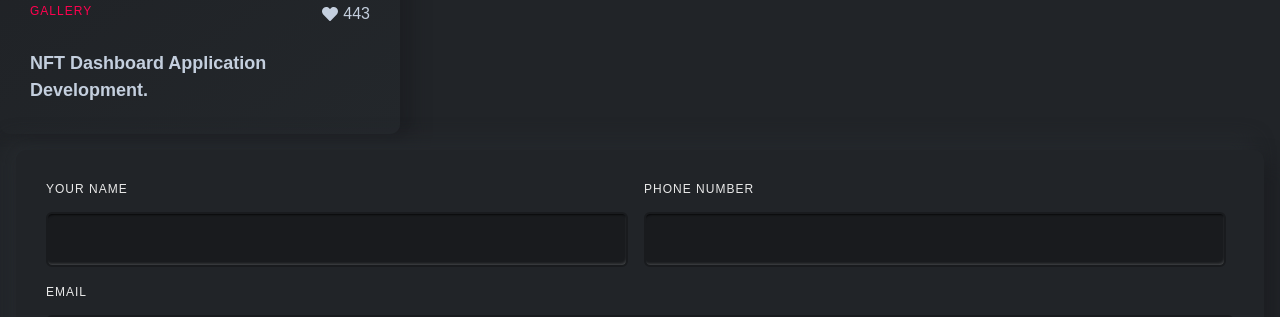
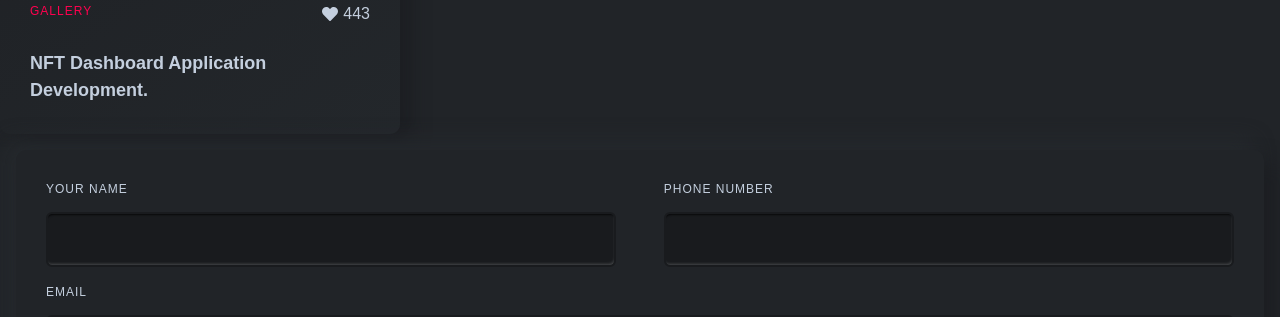
Before and after one commit to Ramrachai/mern-portfolio, a Next.js app: page / in a window 1280 px wide. Shown: the part 704-1021 px from the top of the page. Built offline with nearby package versions, Linux system fonts and the light colour scheme.

Commit message:
contact form updated

```diff
--- a/components/ContactForm/contactForm.module.scss
+++ b/components/ContactForm/contactForm.module.scss
@@ -6,7 +6,7 @@
     display: flex;
     flex-direction: column;
     gap: 1rem;
-    color: #e9e9e9;
+    color: var(--text-color);
     text-transform: uppercase;
     font-size: 12px;
     letter-spacing: 1px;
@@ -63,26 +63,16 @@
 
 
 @media (width > 768px ) {
-  // .formContainer{
-  //   display: flex;
-  //   flex-wrap: wrap;
-
-  //   div{
-  //     flex: 1 0 50%;
-  //   }
-
-  //   div:nth-last-child(-n+2) {
-  //     flex: 1 0 100%;
-  //   }
-  // }
 
   .formContainer{
     display: flex;
     flex-direction: row;
     flex-wrap: wrap;
+    justify-content: space-between;
+
 
     div:nth-child(1), div:nth-child(2){
-      width: 49%;
+      width: 48%;
     }
   }
 
```
Also changed, not shown: 1 other file (tests, documents, lock files or other folders).
